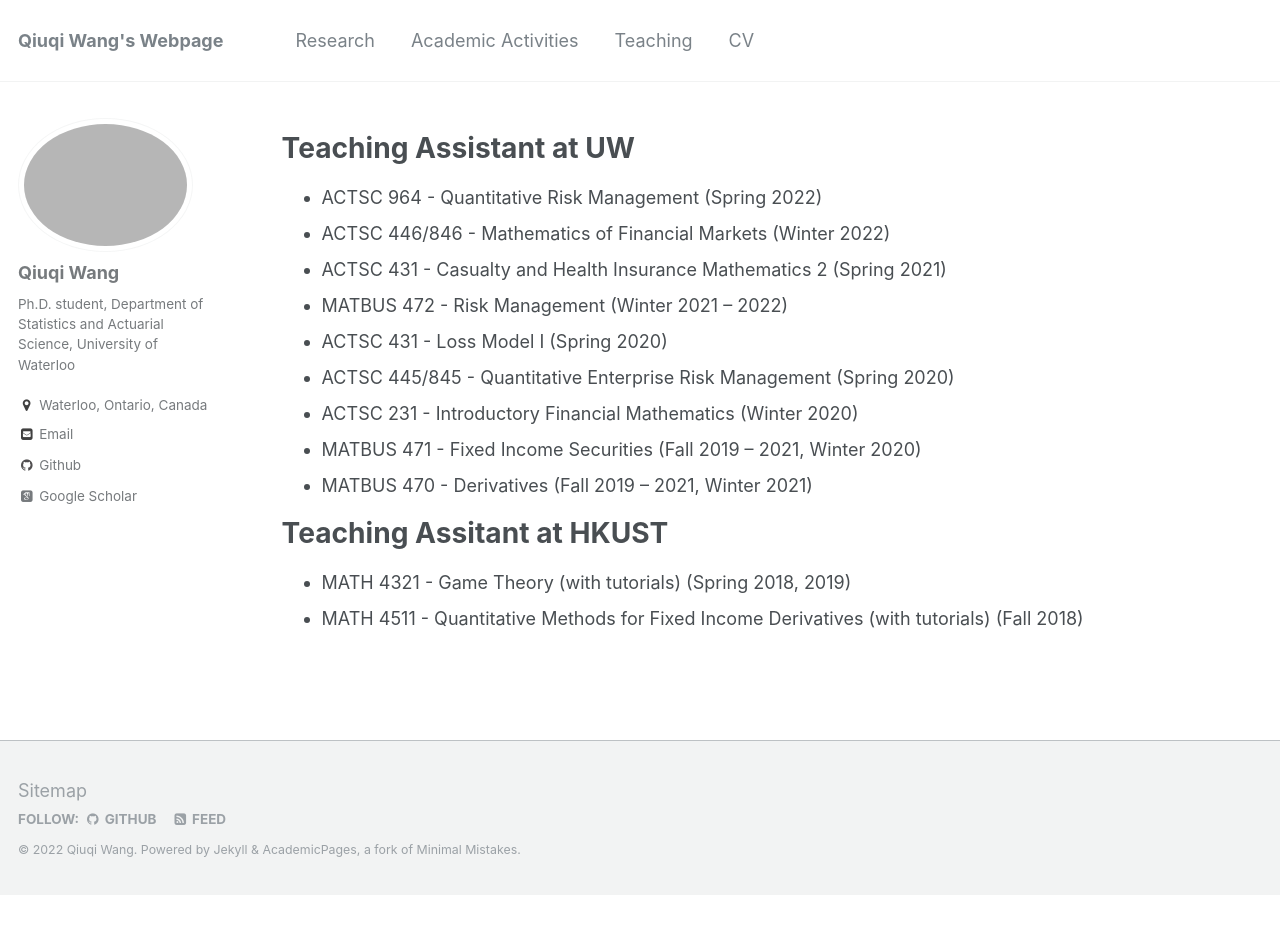
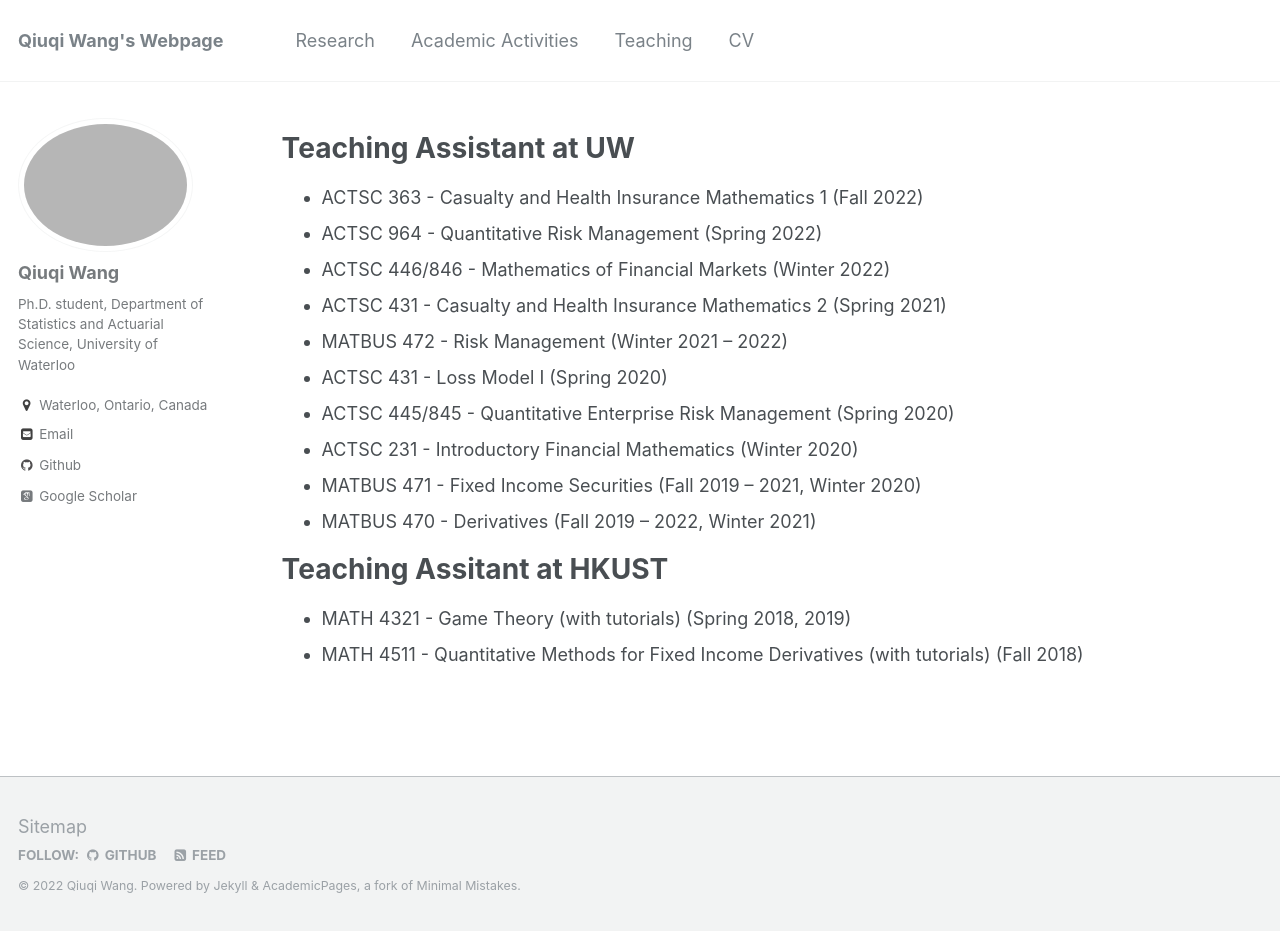
Before and after one commit to qwangan/qwangan.github.io, a Jekyll site: the page built from _pages/teaching.md, in a window 1280 px wide and 931 px high. Built offline with Jekyll 4.4.1, drawn with Linux system fonts in a browser that asks for light colours; some web fonts are replaced.

Commit message:
Update teaching.md

```diff
--- a/_pages/teaching.md
+++ b/_pages/teaching.md
@@ -6,6 +6,7 @@ author_profile: true
 ---
 
 # Teaching Assistant at UW
+* ACTSC 363 - Casualty and Health Insurance Mathematics 1 (Fall 2022)
 * ACTSC 964 - Quantitative Risk Management (Spring 2022)
 * ACTSC 446/846 - Mathematics of Financial Markets (Winter 2022)
 * ACTSC 431 - Casualty and Health Insurance Mathematics 2 (Spring 2021)
@@ -14,7 +15,7 @@ author_profile: true
 * ACTSC 445/845 - Quantitative Enterprise Risk Management (Spring 2020)
 * ACTSC 231 - Introductory Financial Mathematics (Winter 2020)
 * MATBUS 471 - Fixed Income Securities (Fall 2019 -- 2021, Winter 2020)
-* MATBUS 470 - Derivatives (Fall 2019 -- 2021, Winter 2021)
+* MATBUS 470 - Derivatives (Fall 2019 -- 2022, Winter 2021)
 
 # Teaching Assitant at HKUST
 * MATH 4321 - Game Theory (with tutorials) (Spring 2018, 2019)
```
